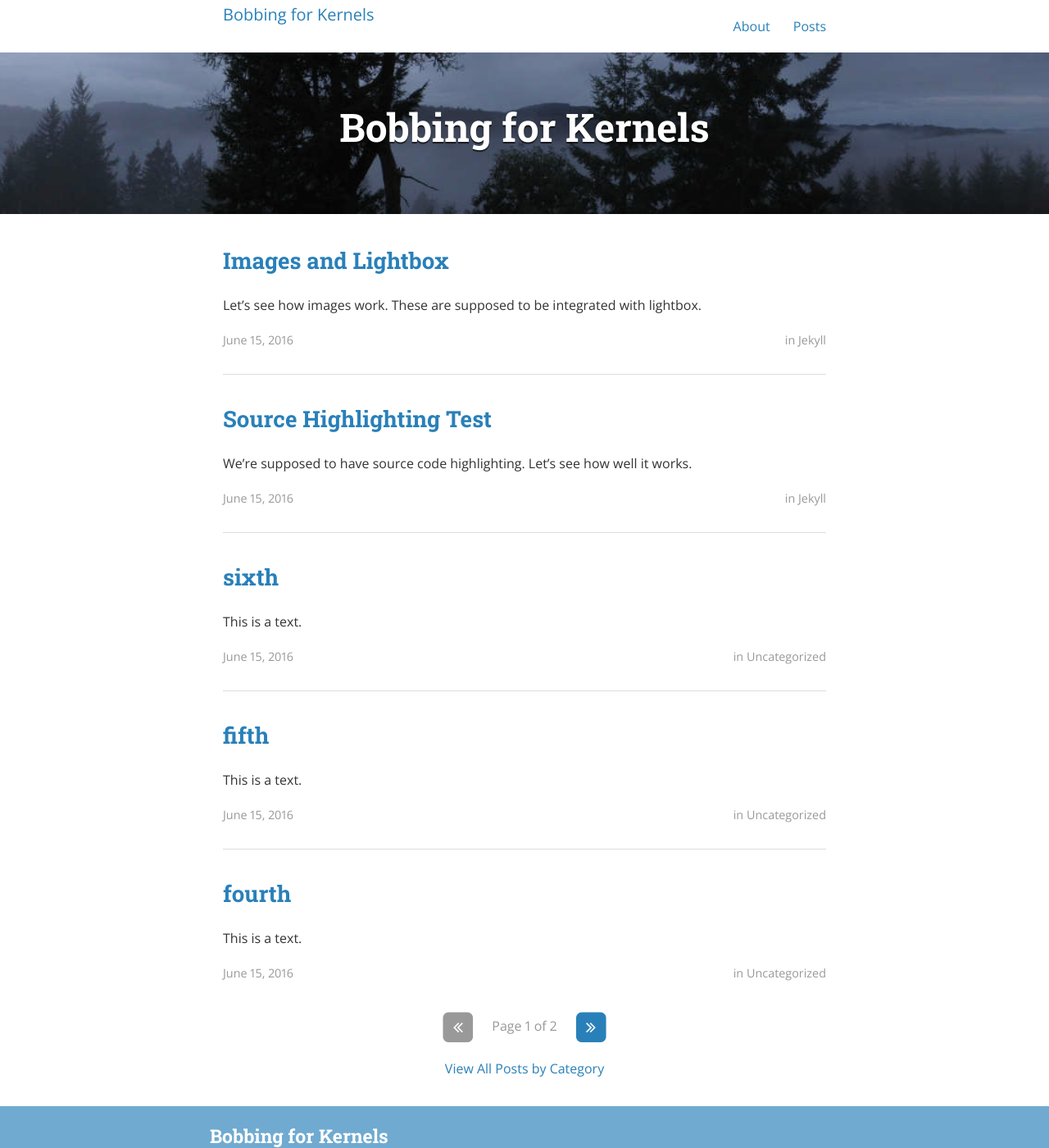
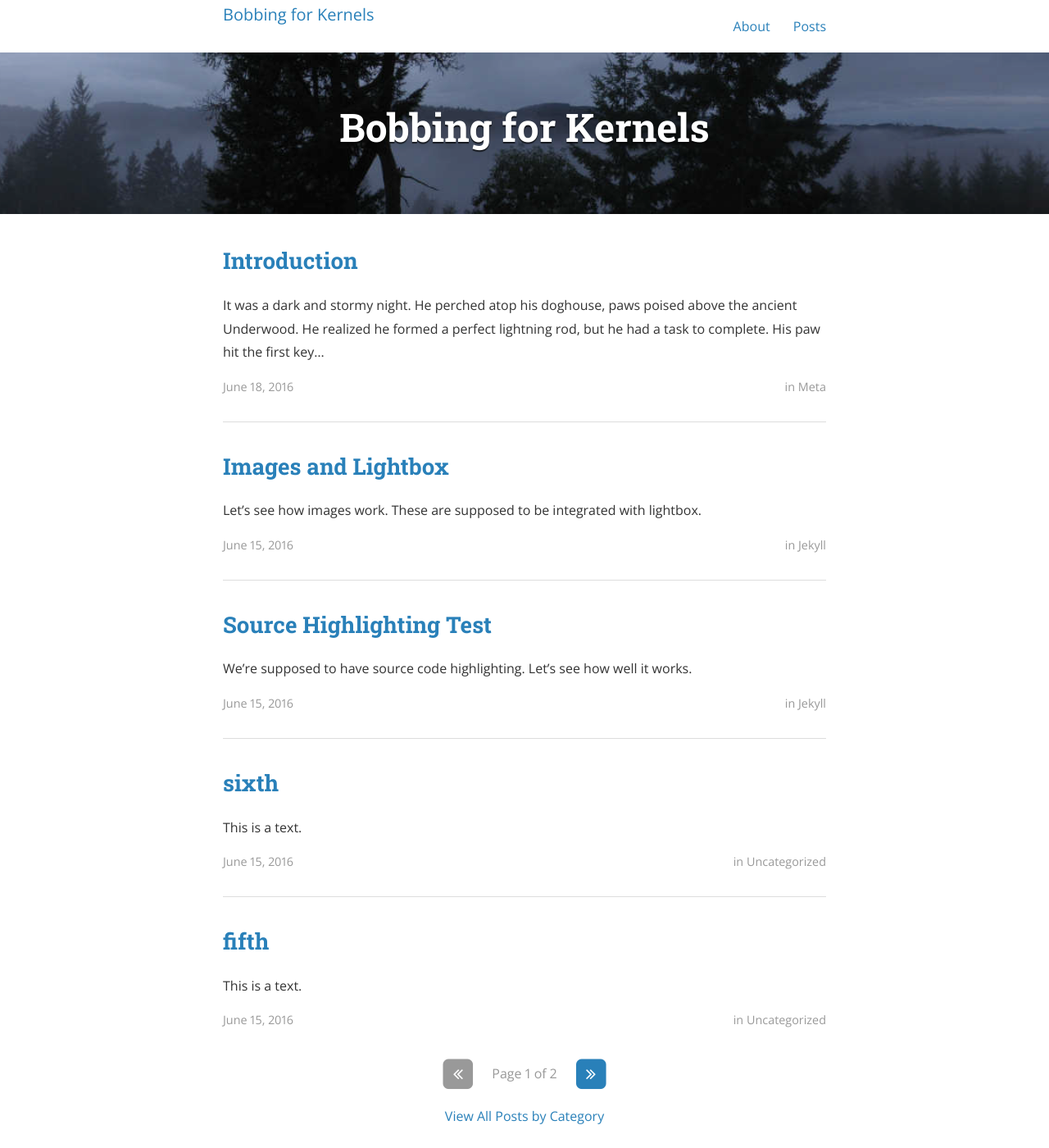
Before and after one commit to kbob/kbob.github.io, a Jekyll site: the page built from index.html, in a window 1280 px wide and 1400 px high. Shown: the whole window at 82% size. Built offline with Jekyll 4.4.1, drawn with Linux system fonts in a browser that asks for light colours; the list of posts is cut into pages by our own code.

Commit message:
Added new post: "Introduction"

```diff
--- /dev/null
+++ b/_posts/2016-06-18-introduction.md
@@ -0,0 +1,28 @@
+---
+layout: post
+title:  "Introduction"
+date: 2016-06-18 16:21:00 -0700
+categories: meta
+publish: true
+cover: /images/snow-tracks.jpg
+---
+> It was a dark and stormy night.  He perched atop his doghouse, paws
+> poised above the ancient Underwood.  He realized he formed a perfect
+lightning rod, but he had a task to complete.  His paw hit the first
+> key...
+
+Homage to the patron saint of horrid prose made, I declare this 'blog
+officially open.
+
+I wanted to write a couple of articles about
+[Rust](https://www.rust-lang.org) but I just couldn't see exhuming
+[the old site](https://kernelbob.wordpress.com).  So I made a new one.
+Maybe later I'll pull the old articles over.
+
+This site is hosted by [GitHub](https://github.io)
+and is powered by GitHub's [Jekyll](https://jekyllrb.com) engine.
+I used Ben Centra's [Centrarium](https://bencentra.com/centrarium/)
+theme, slightly tweaked.
+
+I'll probably be 'blogging about that stack as I get more familiar
+with it.
```
Also changed, not shown: about.md (+5 -1 lines), 1 other file.
